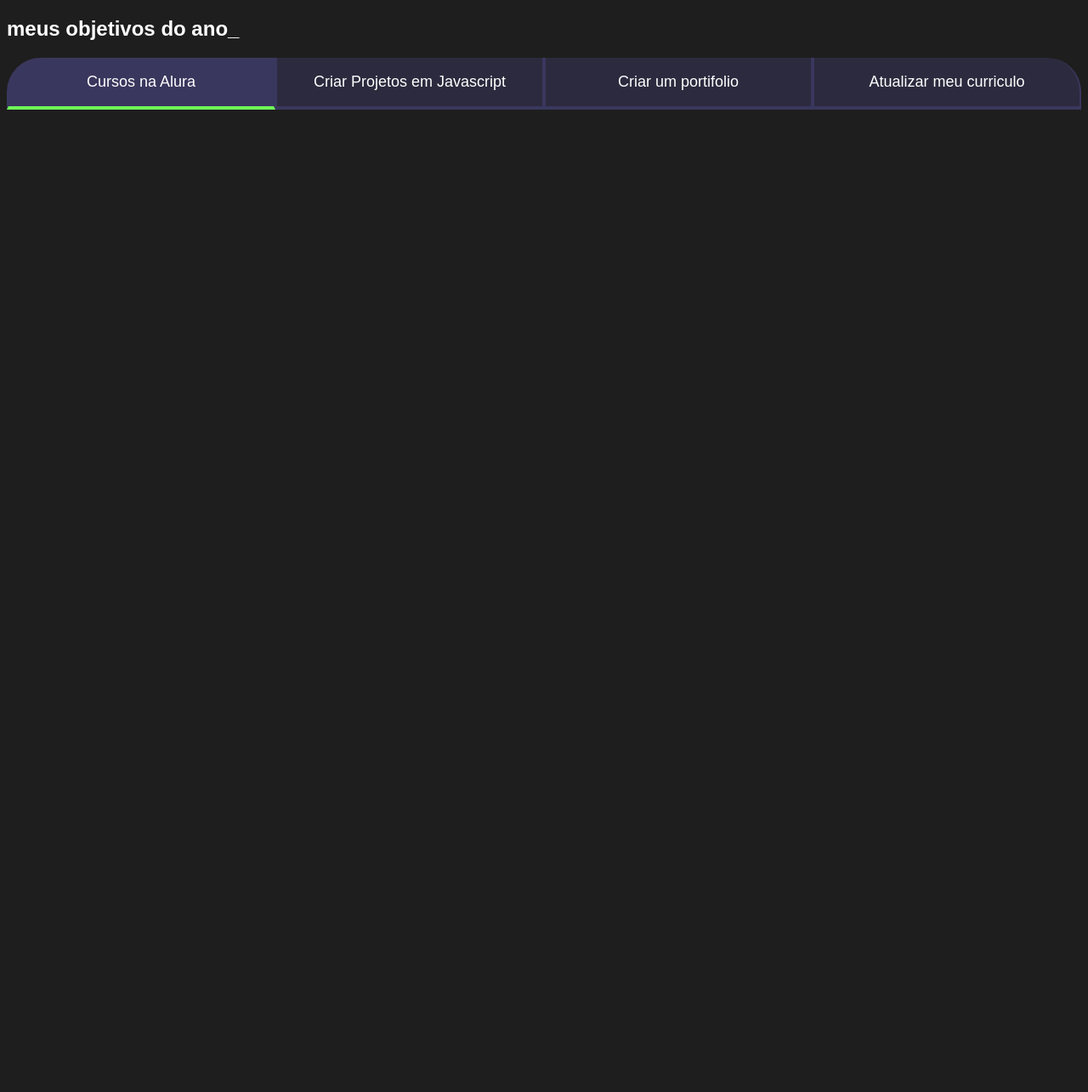
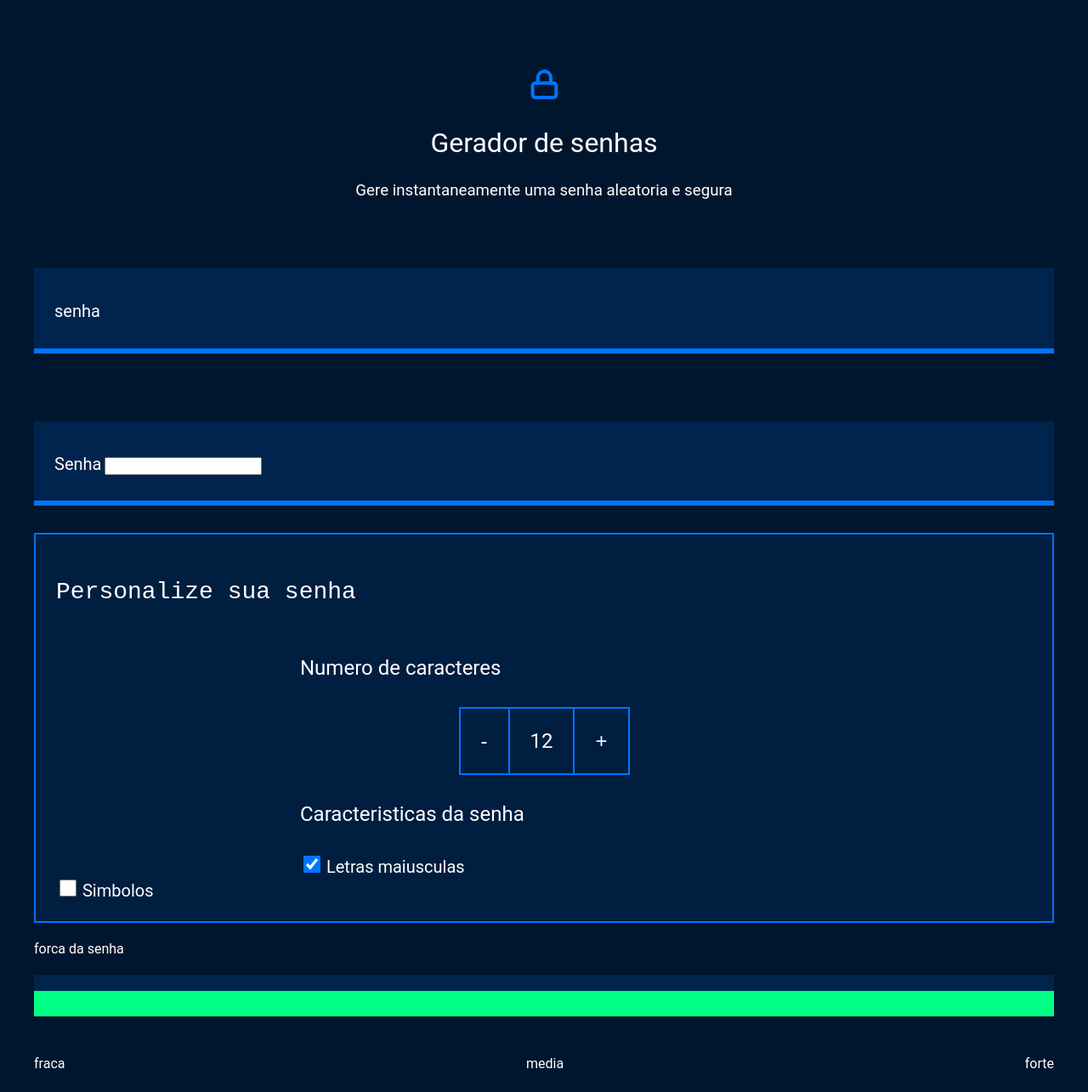
Before and after one commit to CarlitosDoMal/Trabalho-Prog3b, a plain HTML site: page index.html in a window 1280 px wide. Shown: the whole page at 85% size. Before the commit the page ends 800 px from the top, so only its background shows below. Drawn offline with Linux system fonts and the light colour scheme.

Commit message:
Add files via upload

```diff
--- a/index.html
+++ b/index.html
@@ -1,115 +1,60 @@
 <!DOCTYPE html>
 <html lang="pt-br">
+
 <head>
     <meta charset="UTF-8">
     <meta name="viewport" content="width=device-width, initial-scale=1.0">
-    <title>meus objetivos do ano</title>
+    <title>Gerador de senha</title>
     <link rel="stylesheet" href="style.css">
 </head>
+
 <body>
- <section class="conteudo principal">
-   <h2 class="titulo principal">meus objetivos do ano<span>_</span></h2>
-    <div class="conteudo">
-    <div class="botoes">
-        <button class="botao ativo">Cursos na Alura</button>
-        <button class="botao">Criar Projetos em Javascript</button>
-        <button class="botao">Criar um portifolio</button>
-        <button class="botao">Atualizar meu curriculo</button>
+    <section class="conteudo">
+        <div class="conteudo-titulo">
+        <img src="unlock.svg" alt="cadeado fechado">
+        <h2 class="titulo-principal">Gerador de senhas</h2>
+        <h3 clas="titulo-secundario">Gere instantaneamente uma senha aleatoria e segura</h3>
           </div>
-    <div class="abas-textos">
-    <div class="aba-conteudo ativo">
-        <h3 class="aba-conteudo-titulo-principal">Estudar 4 cursos na Alura</h3>
-        <h4 class="aba-conteudo-titulo-secundario">Tempo para completar o objetivo</h4>
-        <div class="contador"></div>
-        <div class="contador">
-            <div class="contador-digito">
-                 <p class="contador-digito-numero" id="dias0"></p>
-                 <p class="contador-digito-texto">dias</p>
+        <div class="conteudo-senha">
+            <label for="senha">senha</label>
+            <input name="senha" type="text" id="campo-senha">
         </div>
-            <div class="contador-digito">
-                 <p class="contador-digito-numero" id="horas0"></p>
-                 <p class="contador-digito-texto">horas</p>
+        <div class="conteudo-senha">
+            <label for="senha">Senha</label>
+            <input name="senha"> <type="text" id="campo-senha"> </type>
         </div>
-            <div class="contador-digito">
-                <p class="contador-digito-numero" id="min0"></p>
-                <p class="contador-digito-texto">min</p>
-               </div>
-             <div class="contador-digito">
-                <p class="contador-digito-numero" id="seg0"></p>
-                <p class="contador-digito-texto">seg</p>
+        <div class="parametro">
+            <h3 class="parametro-titulo">Personalize sua senha</h3>
+            <div class="parametro-coluna__senha">
+                <div class="parametro-senha">
+                    <h4 class="parametro-senha__titulo">Numero de caracteres</h4>
+                    <div class="parametro-senha-botoes">
+                        <button class="parametro-senha__botao"> - </button>
+                        <p class="parametro-senha__texto"> 12 </p>
+                        <button class="parametro-senha__botao"> + </button>
                     </div>
                 </div>
             </div>
-    </div>
-    <div class="aba-conteudo">
-        <h3 class="aba-conteudo-titulo-principal">Criar 5 projetos em Javascript</h3>
-        <h4 class="aba-conteudo-titulo-secundario">Tempo para completar o meu objetivo</h4>
-         <div class="contador">
-        <div class="contador-digito">
-             <p class="contador-digito-numero" id="dias1"></p>
-             <p class="contador-digito-texto">dias</p>
-        </div>
-        <div class="contador-digito">
-             <p class="contador-digito-numero" id="horas1"></p>
-             <p class="contador-digito-texto">horas</p>
-         </div>
-        <div class="contador-digito">
-            <p class="contador-digito-numero" id="min1"></p>
-            <p class="contador-digito-texto">min</p>
-           </div>
-         <div class="contador-digito">
-            <p class="contador-digito-numero" id="seg1"></p>
-            <p class="contador-digito-texto">seg</p>
+            <div class="parametro-senha">
+                <h4 class="parametro-senha__titulo">Caracteristicas da senha</h4>
+                <div class="parametro-senha-checkbox">
+                    <input name="maiusculo" type="checkbox" class="checkbox" checked>
+                    <label for="maiusculo">Letras maiusculas</label>
                 </div>
             </div>
-      </div>
-
-    <div class="aba-conteudo">
-        <h3 class="aba-conteudo-titulo-principal">Criar um portifólio com os meus 3 melhores projetos</h3>
-        <h4 class="aba-conteudo-titulo-secundario">Tempo para completar o objetivo</h4>
-    </div>
-    <div class="aba-conteudo">
-        <h3 class="aba-conteudo-titulo-principal">Atualizar meu Curriculo com os certificados da Alura</h3>
-        <h4 class="aba-conteudo-titulo-secundario">Tempo para completar o objetivo</h4>
-        <div class="contador">
-            <div class="contador-digito">
-                 <p class="contador-digito-numero" id="dias2"></p>
-                 <p class="contador-digito-texto">dias</p>
-            </div>
-            <div class="contador-digito">
-                 <p class="contador-digito-numero" id="horas2"></p>
-                 <p class="contador-digito-texto">horas</p>
-             </div>
-            <div class="contador-digito">
-                <p class="contador-digito-numero" id="min2"></p>
-                <p class="contador-digito-texto">min</p>
-               </div>
-             <div class="contador-digito">
-                <p class="contador-digito-numero" id="seg2"></p>
-                <p class="contador-digito-texto">seg</p>
+            <div class="parametro-senha-checkbox">
+                <input name="simbolo" type="checkbox" class="checkbox">
+                <label for="simbolo">Simbolos</label>
                 </div>
                 </div>
-          </div>
-          <div class="aba-conteudo">
-            <h3 class="aba-conteudo-titulo-principal">Atualizar meu curriculo com os certificados da Alura</h3>
-            <h4 class="aba-conteudo-titulo-secundario">Tempo para completar o objetivo</h4>
-            <div class="contador">
-                <div class="contador-digito">
-                     <p class="contador-digito-numero" id="dias3"></p>
-                     <p class="contador-digito-texto">dias</p>
-                </div>
-                <div class="contador-digito">
-                     <p class="contador-digito-numero" id="horas3"></p>
-                     <p class="contador-digito-texto">horas</p>
-                 </div>
-                <div class="contador-digito">
-                    <p class="contador-digito-numero" id="min3"></p>
-                    <p class="contador-digito-texto">min</p>
-                   </div>
-                 <div class="contador-digito">
-                    <p class="contador-digito-numero" id="seg3"></p>
-                    <p class="contador-digito-texto">seg</p>
-                  </div>
+                <div clas="paramento-senha">
+                 <h4 class="parametro-senha_titulo">forca da senha</h4>
+                 <div class="barra"></div>s
+                 <div class="forca forte"></div>
+                 <div class="parametro-senha-textos">
+                    <p>fraca</p>
+                    <p>media</p>
+                    <p>forte</p>
                 </div>
            </div>
         </div>
@@ -117,5 +62,4 @@
 </section>
  <script src="main.js"></script>
 </body>
-
 </html>
--- a/main.js
+++ b/main.js
@@ -1,38 +1,77 @@
-    const botoes = document.querySelectorAll(".parametro-senha__texto");
-    let tamanhoSenha = 12 ;
-    numeroSenha..textContent = tamanhoSenha;
+const numeroSenha = document.querySelector('.parametro-senha__texto');
+let tamanhoSenha = 12;
+numeroSenha.textContent = tamanhoSenha;
+const letrasMaiusculas = 'ABCDEFGHIJKLMNOPQRSTUVWXYZ';
+const letrasMinusculas = 'abcdefghijklmnopqrstuvwxyz';
+const numeross = '0123456789';
+const simbolos = '!@%*?';
+const botoes = document.querySelectorAll('.parametro-senha_botao');
+const campoSenha = document.querySelector('#campo-senha');
+const checkbox = document.querySelectorAll('.checkbox');
+const forcaSenha = document.querySelector('.forca');
 
-    const botoes = document.querySelectoraAll(.'parametro-senha__botao'.);
+botoes[0].onclick = diminuitamanho;
+botoes[1].onclick = aumentatamanho;
 
-    botoes[0].onclick = diminuiTamanho;
-    botoes[1].onclick = aumentaTamanho;
-
-    function diminuiTamanho() {
-        if [tamanhoSenha >1]
-            // tamanhoSenha = TamanhoSenha-1;
+function diminuitamanho(){
+    if (tamanhoSenha > 1){
+        //tamanhoSenha =tamanhoSenha-1;
           tamanhoSenha--;
-        }
-    numeroSenha.textContent = tamanhoSenha;
-    gereSenha();
-    {
-        function aumentaTamanho(){
-         if (tamanhoSenha <20){
-            //tamanhoSenha = tamanhoSenha+1;
-            tamanhoSenha++;
     }
     numeroSenha.textContent = tamanhoSenha;
     geraSenha();
 }
+function aumentaTamanho(){
+    if (tamanhoSenha < 20){
+        //tamanhoSenha = tamanhoSenh+1;
+        tamanhoSenha++;
+    }
 
-        const campoSenha = document;querySelector('#campo-senha');
+    numeroSenha.textContent = tamanhoSenha;
+    geraSenha();
+}
 
-        const letraMaiusculas = 'ABCDFGHIJKLMNOPQRTUVXYWZ';
-        gereSenha();
+    for (i = 0; 1 < checkbox.length; i++) {
+        checkbox[i].onclick = geraSenha
+    }
 
-        function gereSenha()}
+    geraSenha();
+
+function geraSenha(){
+    let alfabeto = '';
+    if (checkbox[0].checked) {
+        alfabeto = alfabeto + letrasMaiusculas;
+    }
+   if (checkbox[1].checked) {
+    }
+    if (checkbox[2].checked) {
+        alfabeto = alfabeto = numeros;
+    }
+    if (checkbox[3].checked) {
+        alfabeto = alfabeto = simbolos;
+    }
+}
 let senha = '';
-             for (let i = 0; i < tamanhoSenha;i++){
-                  let numeroAleatorio = Math.random()*letraMaiusculas.lenght;
+for (let i = 0; i < tamanhoSenha; i++) {
+    let numeroAleatorio = Math.random() * alfabeto.length;
     numeroAleatorio = Math.floor(numeroAleatorio);
-                  senha = senha + letraMaiusculas=[numeroAleatorio];
+    senha = senha + alfabeto[numeroAleatorio];
 }
+campoSenha.value = senha;
+classificaSenha(alfabeto.lenght);
+
+function classificaSenha(tamanhoAlfabeto){
+    let entropia = tamanhoSenha * Math.log2(tamanhoAlfabeto);
+    console.log(entropia);
+    forcaSenha.classList.remove('fraca','media','forte');
+    if (entropia > 57){
+        forcaSenha.classList.add('forte');
+    } else if (entropia > 35 && entropia < 57 ) {
+        forcaSenha.classList.add('media');
+    } else if (entropia <= 35) {
+        forcaSenha.classList.add('fraca');
+    }
+    const valorEntropia = document.querySelector('.entropia');
+    valorEntropia.textContent = "Um computador pode levar ate" + Math.floor(2**entropia/(100e6*60*60*24)) + "dias para"
+
+}
--- a/style.css
+++ b/style.css
@@ -1,128 +1,152 @@
-@import url(https://fonts.googleapis.com/css2?familiy=Chakra+Petch:wght@400;700&display=swap);
+@import url(https://fonts.googleapis.com/css2?family=Chakra+Petch:wght@400;700&display=swap);
 
-:root   {
-   --cor-de-fundo: #1E1E1E ;
-   --verde: #6fff57;
-   --branco: #ffffff;
-   --botao-ativo: #3A375E;
-   --botao-inativo: rgba(58, 55, 94, 0.5);
-   --texto-fundo: rgba(58, 55, 94, 0.3);
+:root{
+    --branco:white;
+    --cor-de-fundo:#00162E;
+    --fundo-senha: #00244D;
+    --fundo-texto: #001E40;
+    --borda: #0075FF;
+    --roboto: 'Roboto', sans-serif;
+    --roboto-mono: 'Roboto Mono', monospace;
+}
+*{
+    font-weight: 400;
 }
 
-body {
+body{
+    color: var(--branco);
     background-color: var(--cor-de-fundo);
+    font-family: var(--roboto);
+}
+
+.titulo-principal{
+    font-family: var(roboto-mono);
+    font-size: 32px;
+}
+
+.titulo-secundario{
+    font-size: 24px;
+}
+
+.conteudo-titulo{
+    text-align: center;
+    margin-top: 80px;
+}
+
+.conteudo-senha{
+    margin-top: 80px;
+    background: var(--fundo-senha);
+    padding: 24px;
+    border-bottom: 6px solid var(--borda);
+}
+
+#campo-senha{
+    background-color: var(--fundo-senha);
+    border: none;
     color: var(--branco);
-    font-family: "Chakra Petch", sans-serif;
+    font-family: var(--roboto-mono);
+    font-size: 40px;
+    width: 70%;
 }
 
 
-.conteudo-principal {
-     display: flex;
-     flex-direction: column;
-     justify-content: center;
-     align-items: center;
-     max-width: 1200px;
-     width: 100%;
-     margin: 0 auto;
+#campo-senha:focus{
+    outline: none;
 }
 
-.titulo-principal {
-     text-align: left;
-     width: 100%;
-     font-size: 32px;
+.conteudo{
+    max-width: 1200px;
+    margin: 0 auto;
 }
 
-.titulo-principal span {
-     color: var(--verde)
+.parametro{
+    background-color: var(--fundo-texto);
+    border: 2px solid var(--borda);
+    margin-top: 32px;
+    padding: 24px;
 }
 
-.botao {
-     font-family: "Chakra Petch", sans-serif;
-     background-color: var(--botao-inativo);
-     color: var(--branco);
-     display: flex;
-     justify-content: center;
-     padding: 1em;
-     font-size: 18px;
-     align-items: center;
-     width: 100%;
-     border-bottom: 4px solid var(--botao-ativo);
-     border-left: 2px solid var(--botao-ativo);
-     border-right: 2px solid var(--botao-ativo);
-     border-top: none;
+.parametro-titulo{
+    font-family: var(--roboto-mono);
+    font-size: 28px;
 }
 
-.botao:first-child {
-     border-radius: 40px 40px 0 0;
+.parametro-senha__titulo{
+    font-size: 24px;
 }
 
-.botoes {
-     display: block;
+.parametro-coluna__senha{
+    display: flex;
+    flex-direction: column;
+    justify-content: center;
+}
+.parametro-senha{
+    width: 50%;
+    margin: 0 auto;
 }
 
-.ativo{
-     background-color: var(--botao-ativo);
-     border-bottom: 4px solid var(--verde);
+.parametro-senha-botoes{
+    display: flex;
+    justify-content: center;
 }
 
-.aba-textos{
-     background-color: var(--texto-fundo);
-     padding: 40px;
-     border-radius: 0 0 40px 40 px;
+.parametro-senha__botao{
+    background-color: var(--fundo-texto);
+    color: var(--branco);
+    border: 2px solid var(--borda);
+    padding: 24px;
+    font-size: 24px;
+    cursor: pointer;
 }
-.aba-conteudo-ativo{
-     display: block;
+.parametro-senha__texto{
+    padding: 24px;
+    border-top: 2px solid var(--borda);
+    border-bottom: 2px solid var(--borda) ;
+    margin: 0;
+    font-size: 24px;
 }
-.aba-conteudo{
-     display: none;
+
+label{
+    font-size: 20px;
 }
-.aba-conteudo-titulo-principal{
-     font-size: 28px;
-     text-align: center;
+
+.checkbox{
+    width: 20px;
+    height: 20px;
+    cursor: pointer;
+}
+
+.barra{
+    background-color: var(--fundo-senha);
+    height: 30px;
+    width: 100%;
+}
+.forca{
+    height: 30px;
+    position: relative;
+    bottom: 30px;
+}
+.fraca{
+    width: 25%;
+    background-color: #E71B32;
+}
+.media{
+    background-color: #FAF408;
+    width: 50%;
+}
+.forte{
+    background-color: #00FF85;
+    width: 100%;
+}
+
+.parametro-senha-textos{
+    display: flex;
+    justify-content: space-between;
+}
 
 
-
+@media screen and (min-width: 768px) {
+    .parametro-coluna__senha{
+        flex-direction: row;
+    }
 }
-.aba-conteudo-titulo-secundario{
-      text-align: center;
-      color: var(--verde);
-      text-transform: uppercase;
-}
-
-.contador{
-      display:flex;
-      justify-content: center;
-      flex-wrap: wrap;
-}
-.contador-digito{
-      padding: 0 16px;
-      text-align: center;
-      min-width: 100px;
-}
-
-.contador-digito-numero{
-      font-size: 80px;
-      margin: 0;
-}
-
-.contador-digito-texto{
-      color: var(--verde);
-      font-size: 20px;
-      margin: 0;
-}
-
-@media screen and (min-width: 768px) {
-.botoes {
-      display: flex;
-}
-
-.botao:first-child {
-       border-radius: 40px 0 0 0;
-}
-
-.botao:last-child {
-     border-radius: 0 40px 0 0;
-
-
-
- }
```
Also changed, not shown: unlock.svg (added). Lines whose indentation alone changed are shown as unchanged.
